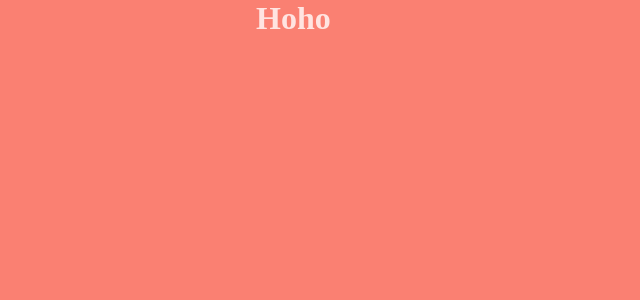
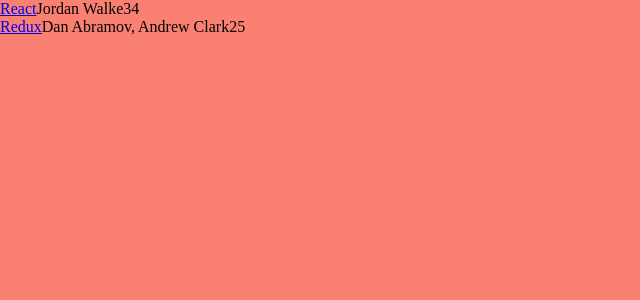
Before and after one commit to vjekooo/hacknews, a React app: page / in a window 1280 px wide. Shown: the top 300 px of the page, without its empty margins (0-640 px from the left). Built offline with nearby package versions, Linux system fonts and the light colour scheme.

Commit message:
fake data

```diff
--- a/src/js/components/App.jsx
+++ b/src/js/components/App.jsx
@@ -1,11 +1,44 @@
 
-import React from 'react'
-import Hello from './Hello'
+import React, { Component } from 'react'
 
-const App = () => {
-  return (
-    <Hello />
-  )
+const list = [
+  {
+    title: 'React',
+    url: 'https://facebook.github.io/react/',
+    author: 'Jordan Walke',
+    num_comments: 3,
+    points: 4,
+    objectID: 0
+  },
+  {
+    title: 'Redux',
+    url: 'https://github.com/reactjs/redux',
+    author: 'Dan Abramov, Andrew Clark',
+    num_comments: 2,
+    points: 5,
+    objectID: 1
+  }
+]
+
+class App extends Component {
+  render () {
+    return (
+      <div className="App">
+        {
+          list.map(item =>
+            <div key={item.objectID}>
+              <span>
+                <a href={item.url}>{item.title}</a>
+              </span>
+              <span>{item.author}</span>
+              <span>{item.num_comments}</span>
+              <span>{item.points}</span>
+            </div>
+          )
+        }
+      </div>
+    )
+  }
 }
 
 export default App
```
Also changed, not shown: package.json (+0 -11 lines), .eslintrc.json (added).
